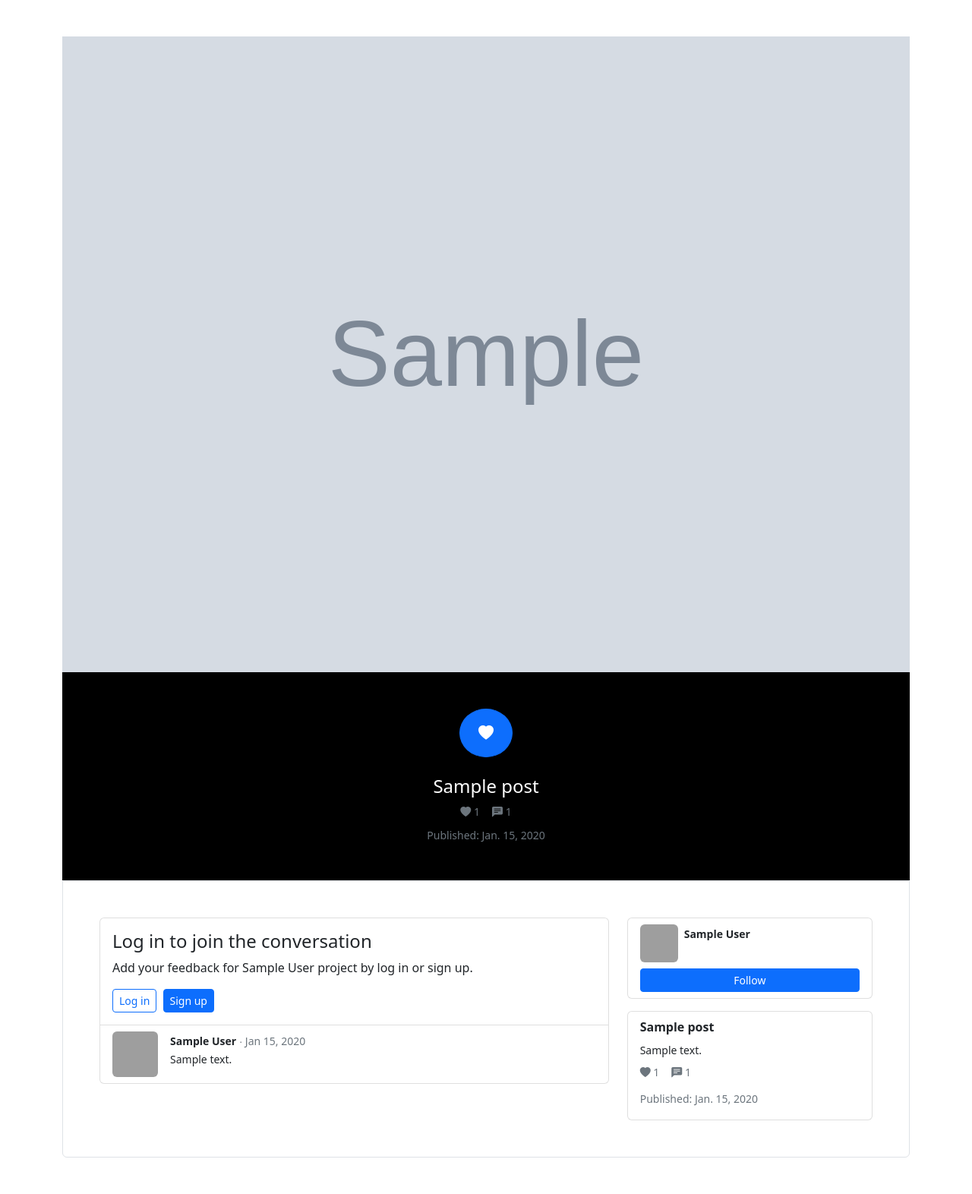
After one commit to HardCodeMatter/photogram, a Django app: page /post/1/ in a window 1280 px wide. The commit adds this page. Shown: the whole page at 76% size. Run offline with Django 4.2, Linux system fonts and the light colour scheme; tables that the repository leaves empty hold one stand-in row (values such as "Sample post"); grey boxes marked "Sample" are stand-in pictures; grey boxes are pictures that could not be loaded.

Commit message:
Created Post detail view and Comment service, configured Post detail layout

```diff
--- a/main/services.py
+++ b/main/services.py
@@ -1,5 +1,5 @@
 from typing import List, Dict
-from main.models import Post
+from main.models import Post, Comment
 
 
 class PostService:
@@ -30,3 +30,37 @@ class PostService:
         """Deletes an existing Post record in the database"""
         object = Post.objects.get(id=id)
         object.delete()
+
+
+class CommentService:
+    def get_objects(self) -> List[Comment]:
+        """Returns a queryset of all Comment records in the database"""
+        return Comment.objects.all()
+
+    def filter_objects(self, **data) -> List[Comment]:
+        """Returns a queryset of filtered Comment records in the database"""
+        return Comment.objects.filter(**data)
+
+    def get_object_by_id(self, id: int) -> Comment:
+        """Returns a single Comment record by id"""
+        return Comment.objects.get(id=id)
+
+    def create_object(self, **data: Dict) -> Comment:
+        """Creates a new Comment record in the database"""
+        return Comment.objects.create(**data)
+
+    def update_object(self, id: int, **data: Dict) -> Comment:
+        """Updates an existing Comment record in the database"""
+        object = Comment.objects.get(id=id)
+
+        for key, value in data.items():
+            setattr(object, key, value)
+
+        object.save()
+
+        return object
+
+    def delete_object(self, id: int) -> None:
+        """Deletes an existing Comment record in the database"""
+        object = Comment.objects.get(id=id)
+        object.delete()
--- /dev/null
+++ b/main/templates/main/post_detail.html
@@ -0,0 +1,100 @@
+{% extends 'base.html' %}
+
+{% block content %}
+    <div class="container mt-5 mb-5">
+        <div class="bg-black text-center">
+            <img src="{{ post.image.url }}" class="w-100" alt="">
+
+            <div class="p-5">
+                <a href="" class="btn btn-lg btn-primary rounded-circle mb-4 pt-3 pb-3 ps-4 pe-4">
+                    <i class="bi bi-heart-fill"></i>
+                </a>
+
+                <h4 class="text-white">{{ post.title }}</h4>
+
+                <div class="d-flex align-items-center justify-content-center gap-3 text-muted">
+                    <small><i class="bi bi-heart-fill"></i> {{ post.likes.count }}</small>
+                    <small><i class="bi bi-chat-left-text-fill"></i> {{ comments.count }}</small>
+                </div>
+
+                <div class="mt-2">
+                    <small class="text-muted">Published: {{ post.date_published }}</small>
+                </div>
+            </div>
+        </div>
+
+        <div class="border rounded-bottom text-white p-5">
+            <div class="list-group">
+                <div class="row">
+                    <div class="col rounded">
+                        <div class="list-group-item pt-3 pb-3">
+                            <h4>Log in to join the conversation</h4>
+                            <p>Add your feedback for {{ post.author }} project by log in or sign up.</p>
+
+                            <a class="btn btn-sm btn-outline-primary me-1" href="{% url 'login' %}">Log in</a>
+                            <a class="btn btn-sm btn-primary" href="/register/">Sign up</a>
+                        </div>
+
+                        <div class="list-group-item d-flex flex-column gap-4">
+                            {% for comment in comments %}
+                                <div class="d-flex gap-3">
+                                    <img class="rounded" style="width: 60px; height: 60px;" src="https://forkast.news/wp-content/uploads/2022/03/NFT-Avatar.png">
+
+                                    <div>
+                                        <div>
+                                            {% if user.is_verified %}
+                                                <i class="bi bi-patch-check-fill text-primary"></i>
+                                            {% endif %}
+                                            <small class="fw-bold">{{ comment.author }}</small>
+                                            <small class="text-muted">∙ {{ comment.date_published|date:"M d, Y" }}</small>
+                                        </div>
+
+                                        <small>{{ comment.comment }}</small>
+                                    </div>
+                                </div>
+                            {% endfor %}
+                        </div>
+                    </div>
+
+                    <div class="col-4 rounded">
+                        <div class="list-group">
+                            <div class="list-group-item">
+                                <div class="d-flex gap-2 mb-2">
+                                    <img class="rounded" style="width: 50px; height: 50px;" src="https://forkast.news/wp-content/uploads/2022/03/NFT-Avatar.png">
+
+                                    <div>
+                                        {% if user.is_verified %}
+                                            <i class="bi bi-patch-check-fill text-primary"></i>
+                                        {% endif %}
+                                        <small class="fw-bold">{{ post.author }}</small>
+                                    </div>
+                                </div>
+
+                                <a href="" class="btn btn-sm btn-primary w-100">Follow</a>
+                            </div>
+                        </div>
+
+                        <div class="list-group mt-3">
+                            <div class="list-group-item">
+                                <div class="d-flex flex-column gap-2 mb-2">
+                                    <div class="fw-bold">{{ post.title }}</div>
+
+                                    <small>{{ post.description }}</small>
+
+                                    <div class="d-flex align-items-center gap-3 text-muted">
+                                        <small><i class="bi bi-heart-fill"></i> {{ post.likes.count }}</small>
+                                        <small><i class="bi bi-chat-left-text-fill"></i> {{ comments.count }}</small>
+                                    </div>
+
+                                    <div class="mt-1">
+                                        <small class="text-muted">Published: {{ post.date_published }}</small>
+                                    </div>
+                                </div>
+                            </div>
+                        </div>
+                    </div>
+                </div>
+            </div>
+        </div>
+    </div>
+{% endblock %}
--- a/main/templates/main/post_list.html
+++ b/main/templates/main/post_list.html
@@ -19,7 +19,7 @@
                             </div>
                         </div>
 
-                        <a href="/{{post.id}}" class="stretched-link"></a>
+                        <a href="{% url 'post_detail' post.id %}" class="stretched-link"></a>
                     </div>
                 </div>
             {% endfor %}
--- a/main/urls.py
+++ b/main/urls.py
@@ -3,4 +3,5 @@ from . import views
 
 urlpatterns = [
     path('', views.post_list_view, name='post_list'),
+    path('post/<int:id>/', views.post_detail_view, name='post_detail'),
 ]
--- a/main/views.py
+++ b/main/views.py
@@ -1,7 +1,7 @@
 from typing import List
 from django.shortcuts import render, HttpResponse
-from main.models import Post
-from main.services import PostService
+from main.models import Post, Comment
+from main.services import PostService, CommentService
 
 
 def post_list_view(request: HttpResponse) -> HttpResponse:
@@ -13,3 +13,17 @@ def post_list_view(request: HttpResponse) -> HttpResponse:
     }
 
     return render(request, 'main/post_list.html', context)
+
+def post_detail_view(request: HttpResponse, id: int) -> HttpResponse:
+    post_service = PostService()
+    post: Post = post_service.get_object_by_id(id)
+
+    comment_service = CommentService()
+    comments: List[Comment] = comment_service.filter_objects(post=id)
+
+    context = {
+        'post': post,
+        'comments': comments,
+    }
+
+    return render(request, 'main/post_detail.html', context)
```
